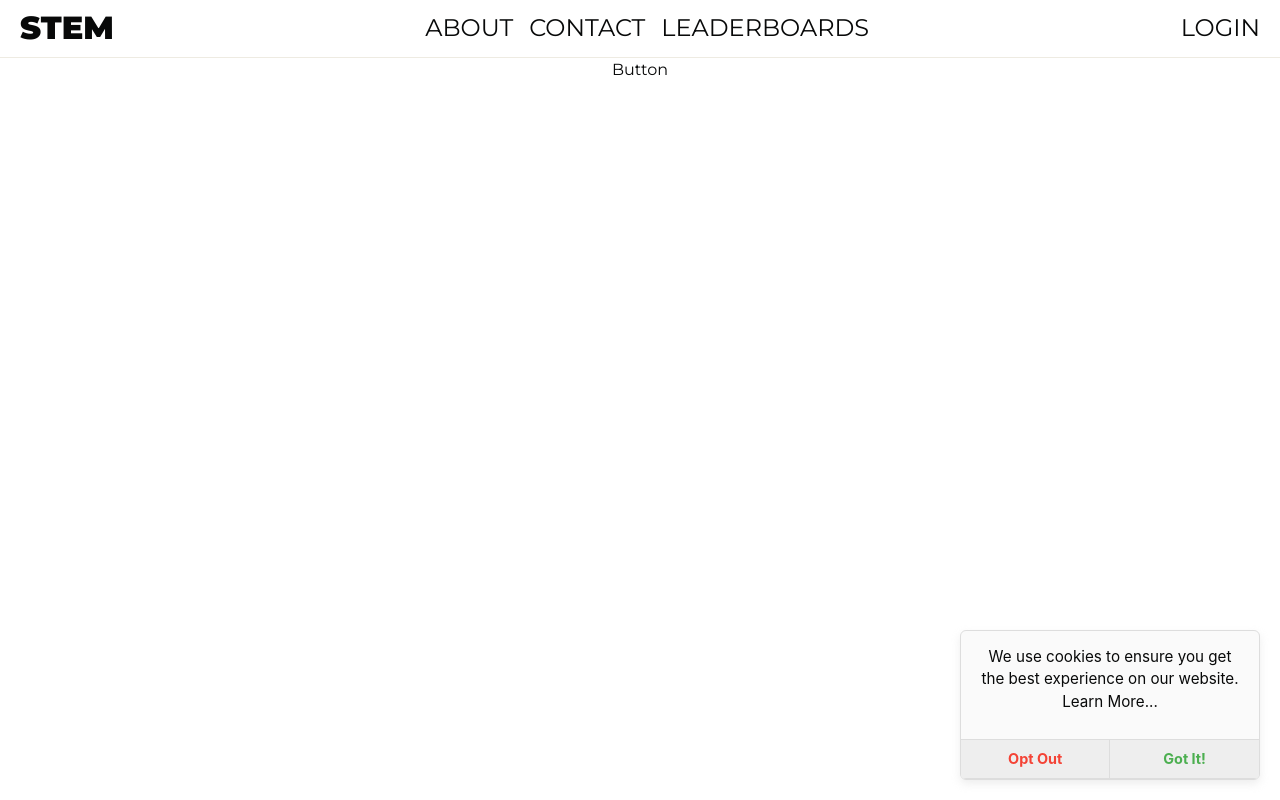
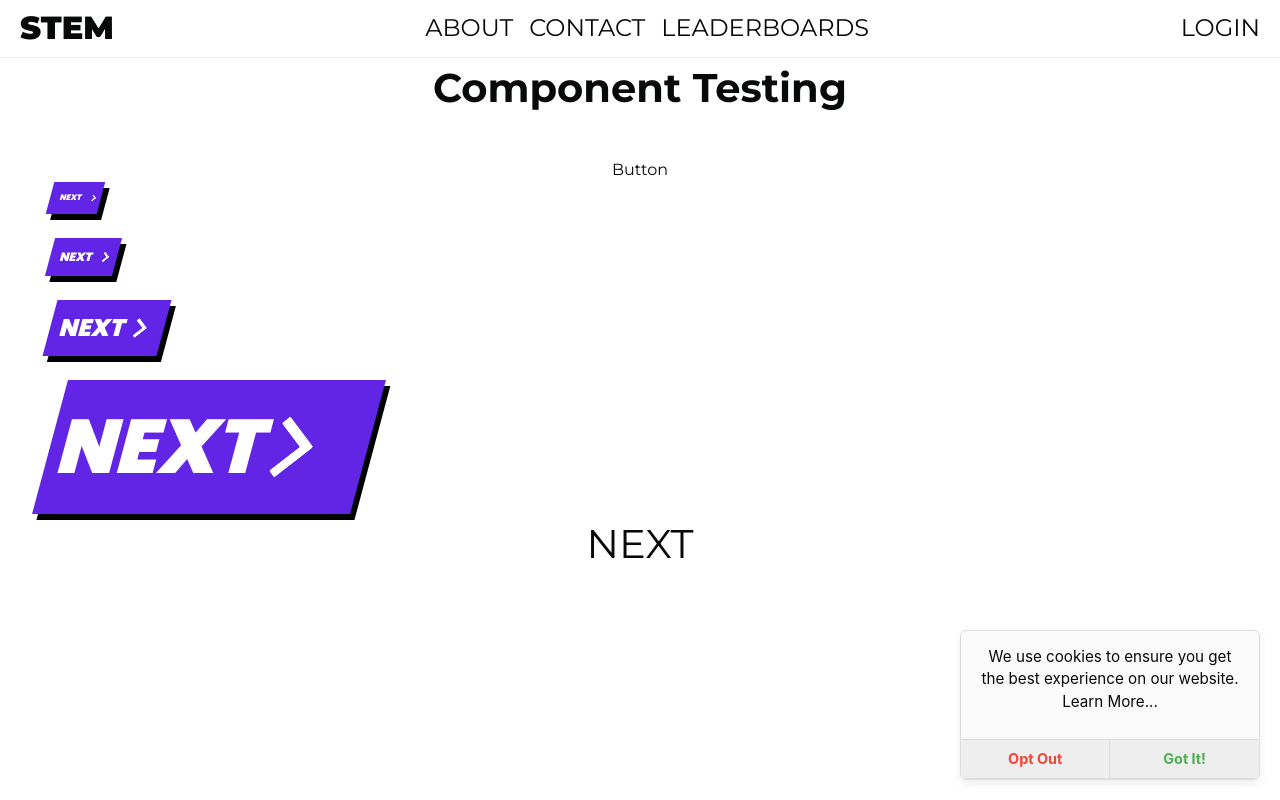
Before and after one commit to stem-discord/stem-help, a Vue app: page /ct in a window 1280 px wide. Built offline with nearby package versions, Linux system fonts and the light colour scheme; what vuera-temporary would draw is missing.

Commit message:
add button component

```diff
--- a/src/components/Button.vue
+++ b/src/components/Button.vue
@@ -1,10 +1,13 @@
 <template>
-  <a class="cta" href="#">
-    <span>NEXT</span>
-    <span>
+  <div class="wrapper w-max h-max">
+    <a class="cta" ref="cta">
+      <div style="transform: skewX(10deg); margin-right: 10px">
+        <slot />
+      </div>
+      <HeightRatio ratio="0.8">
         <svg
-        width="66px"
-        height="43px"
+          height="100%"
+          width="100%"
           viewBox="0 0 66 43"
           version="1.1"
           xmlns="http://www.w3.org/2000/svg"
@@ -34,38 +37,45 @@
             ></path>
           </g>
         </svg>
-    </span>
+      </HeightRatio>
     </a>
+  </div>
 </template>
 
+<script setup>
+import HeightRatio from "#/HeightRatio.vue";
+</script>
+
 <style lang="scss" scoped>
-* {
-  box-sizing: border-box;
+.wrapper {
+  transition: 0.4s;
+  margin-left: 10px;
+  cursor: pointer;
 }
 
-body {
-  height: 100vh;
-  display: flex;
-  justify-content: center;
-  align-items: center;
-}
-
-.wrapper {
-  display: flex;
-  justify-content: center;
+.wrapper:hover {
+  transition: 0.4s;
+  margin-left: 0;
 }
 
 .cta {
   display: flex;
-  padding: 10px 45px;
+  padding-left: 10px;
+  padding-top: 10px;
+  padding-bottom: 10px;
+  padding-right: 0px;
   text-decoration: none;
+  // font-weight: bold;
   font-family: "Poppins", sans-serif;
-  font-size: 40px;
+  -webkit-font-smoothing: antialiased;
+  font-smooth: always;
   color: white;
   background: #6225e6;
   transition: 1s;
   box-shadow: 6px 6px 0 black;
   transform: skewX(-15deg);
+  transition: box-shadow 0.5s;
+  transition: padding-right 0.3s ease-out, box-shadow 0.5s;
 }
 
 .cta:focus {
@@ -73,7 +83,8 @@ body {
 }
 
 .cta:hover {
-  transition: 0.5s;
+  transition: padding-right 0.3s ease-out, box-shadow 0.5s;
+  padding-right: 30px;
   box-shadow: 10px 10px 0 #fbc638;
 }
 
@@ -91,13 +102,6 @@ span {
   transform: skewX(15deg);
 }
 
-span:nth-child(2) {
-  width: 20px;
-  margin-left: 30px;
-  position: relative;
-  top: 12%;
-}
-
 /**************SVG****************/
 
 path.one {
@@ -110,10 +114,6 @@ path.two {
   transform: translateX(-30%);
 }
 
-.cta:hover path.three {
-  animation: color_anim 1s infinite 0.2s;
-}
-
 .cta:hover path.one {
   transform: translateX(0%);
   animation: color_anim 1s infinite 0.6s;
@@ -122,6 +122,10 @@ path.two {
 .cta:hover path.two {
   transform: translateX(0%);
   animation: color_anim 1s infinite 0.4s;
+}
+
+.cta:hover path.three {
+  animation: color_anim 1s infinite 0.2s;
 }
 
 /* SVG animations */
--- a/src/views/ComponentTesting.vue
+++ b/src/views/ComponentTesting.vue
@@ -1,5 +1,28 @@
 <template>
-  <span>Button</span>
+  <div>
+    <h1>Component Testing</h1>
+    <div class="m-10">
+      <span>Button</span>
+      <Button>
+        <p style="font-size: 8px">NEXT</p>
+      </Button>
+      <br />
+      <Button>
+        <p style="font-size: 12px">NEXT</p>
+      </Button>
+      <br />
+      <Button>
+        <p style="font-size: 24px">NEXT</p>
+      </Button>
+      <br />
+      <Button>
+        <p style="font-size: 76px">NEXT</p>
+      </Button>
+      <button>
+        <p style="font-size: 40px">NEXT</p>
+      </button>
+    </div>
+  </div>
 </template>
 
 <script setup>
```
Lines whose indentation alone changed are shown as unchanged.
